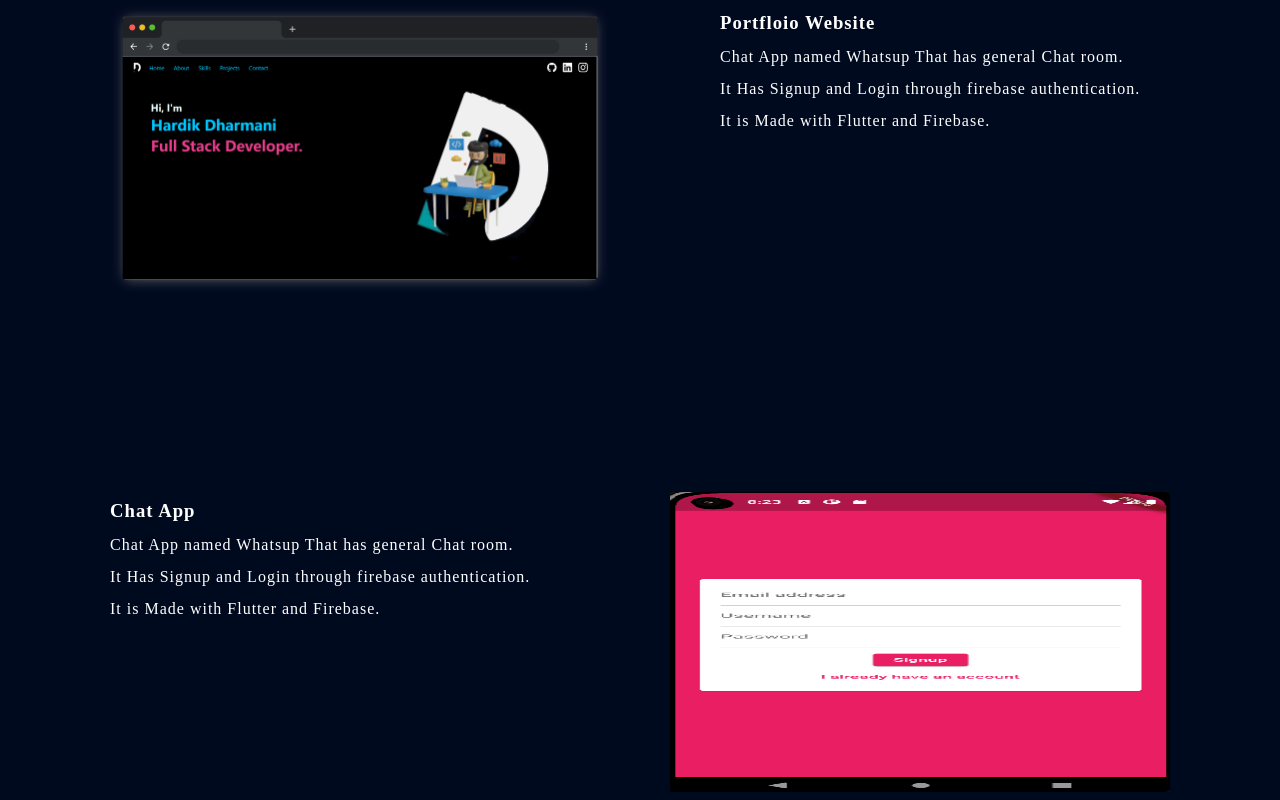
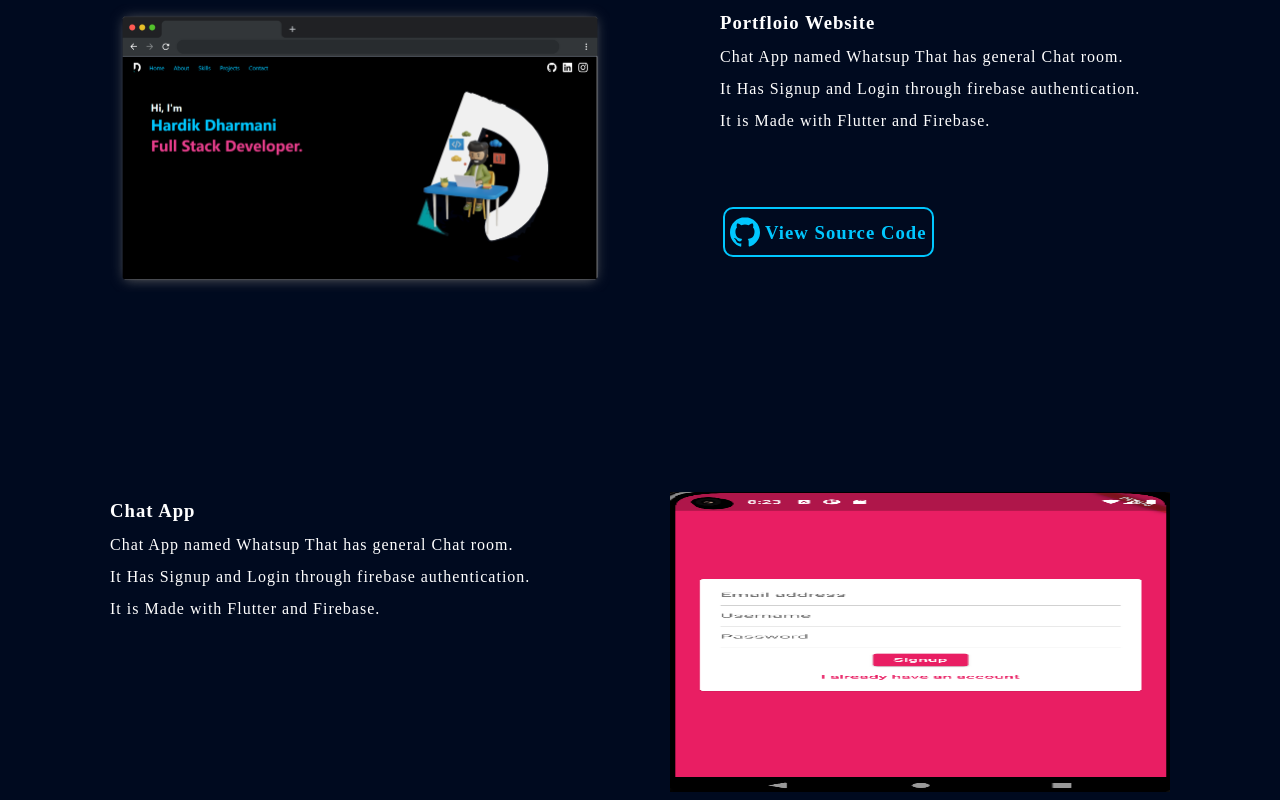
Before and after one commit to Ddharmani3/Portfolio, a React (Create React App) app: page / in a window 1280 px wide. Shown: the part 2560-3360 px from the top of the page. Built offline with nearby package versions, Linux system fonts and the light colour scheme.

Commit message:
added source code

```diff
--- a/src/components/project.css
+++ b/src/components/project.css
@@ -68,3 +68,26 @@
 #proj2{
 	flex-direction: row-reverse;
 }
+
+.gitsourcep{
+	cursor: pointer;
+	text-decoration: none;
+	margin-top: 70px;
+   display: flex;
+   gap: 5px;
+   transition: .5s;
+   transition-timing-function: ease-in-out;
+   align-items: center;
+   border: 2px rgb(0 199 255) solid;
+   border-radius: 10px;
+   color: rgb(0 199 255);
+   padding: 5px;
+   height: 50px;
+   width: 211px;
+  align-self: center;
+  margin-left: 3px;
+
+  }
+  .gitsourcep:hover{
+	transform: scale(1.1);
+  }
--- a/src/components/project.js
+++ b/src/components/project.js
@@ -1,5 +1,6 @@
 import React from 'react'
 import './project.css'
+import Github from './Svgs/github'
 
 function project() {
   return (
@@ -17,6 +18,8 @@ function project() {
         <br /> It Has Signup and Login through firebase authentication.
         <br />
           It is Made with Flutter and Firebase. </p>
+          <div > <a className="gitsourcep" target="_blank" rel="noreferrer" href="https://github.com/Ddharmani3/Portfolio"><Github color="rgb(0 199 255)"/> <h3>View Source Code</h3></a></div>
+
         </div>
         </div>
 
@@ -43,6 +46,8 @@ function project() {
         <br /> It Has Signup and Login through firebase authentication.
         <br />
           It is Made with Flutter and Firebase. </p>
+          <div > <a className="gitsourcep" target="_blank" rel="noreferrer" href="https://github.com/Ddharmani3/Portfolio"><Github color="rgb(0 199 255)"/> <h3>View Source Code</h3></a></div>
+
         </div>
         </div>
         </div>
```
